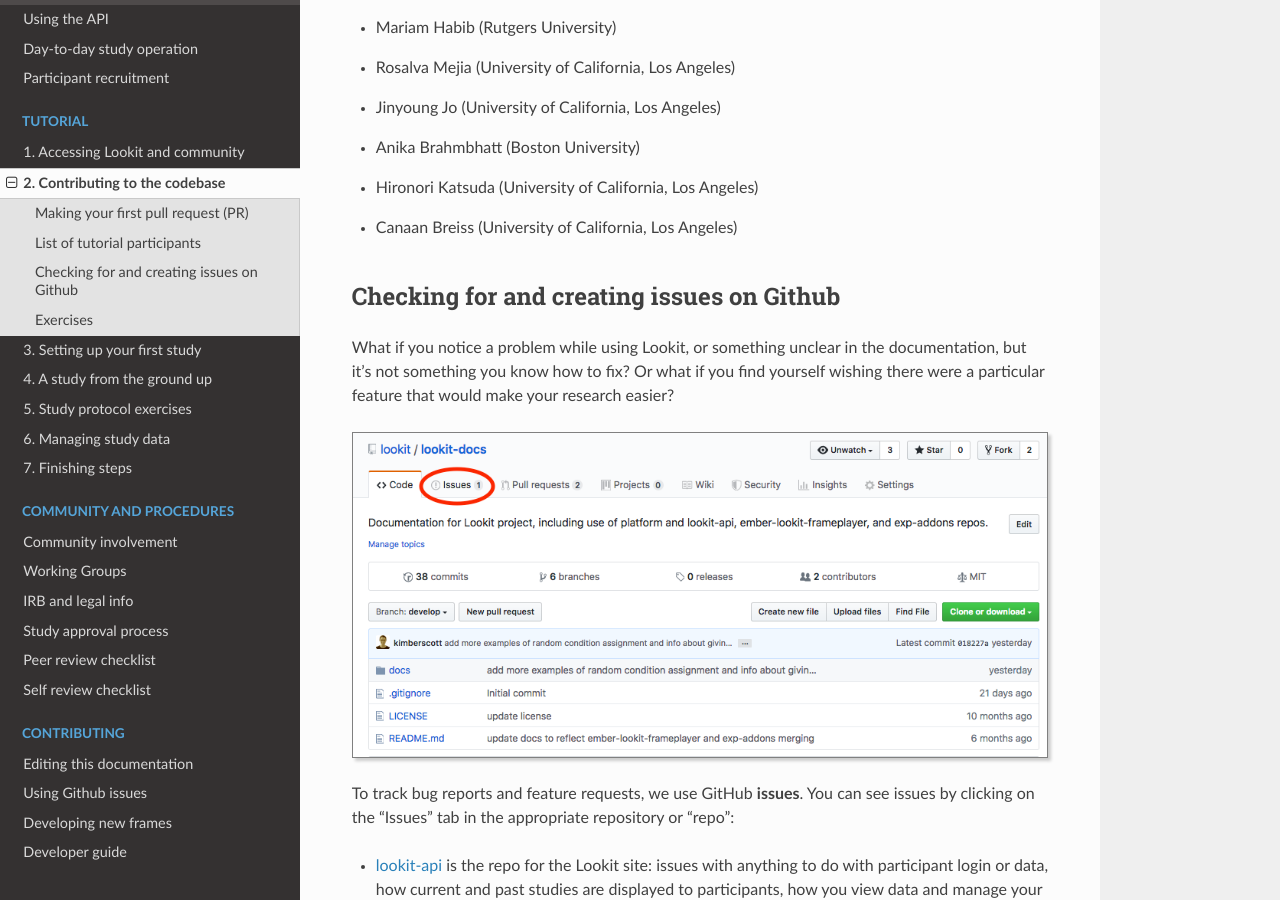
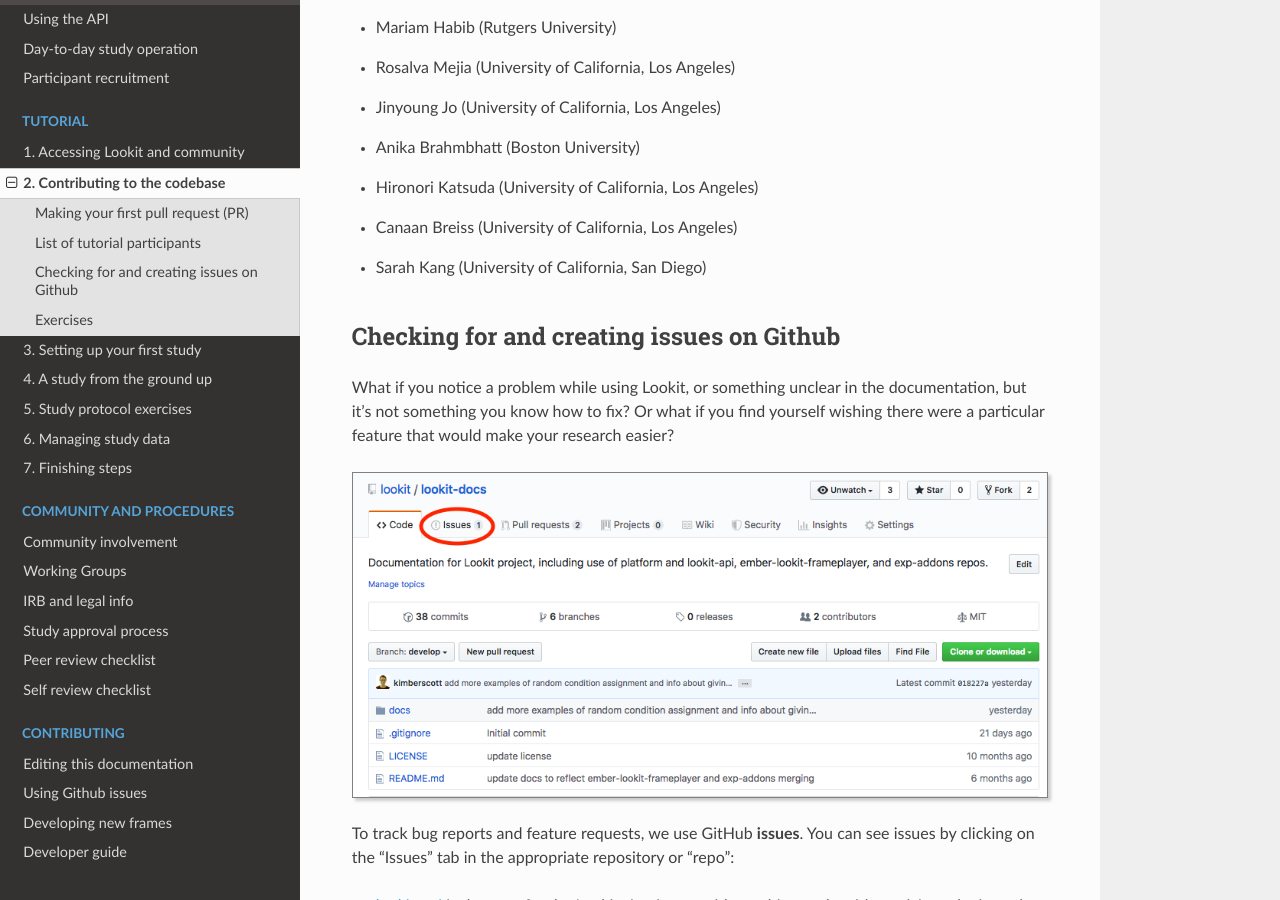
Before and after one commit to lookit/lookit-docs, a Sphinx documentation site: the page built from docs/source/tutorial-contributing.rst, in a window 1280 px wide and 900 px high, scrolled down 8297 px. Built offline with Sphinx 7.4.7 and the Read the Docs theme 2.0.0, drawn with Linux system fonts in a browser that asks for light colours.

Commit message:
Add tutorial to participant list

```diff
--- a/docs/source/tutorial-contributing.rst
+++ b/docs/source/tutorial-contributing.rst
@@ -173,6 +173,7 @@
 - Anika Brahmbhatt (Boston University)
 - Hironori Katsuda (University of California, Los Angeles)
 - Canaan Breiss (University of California, Los Angeles)
+- Sarah Kang (University of California, San Diego)
 
 .. _Github issues overview:
 
```
